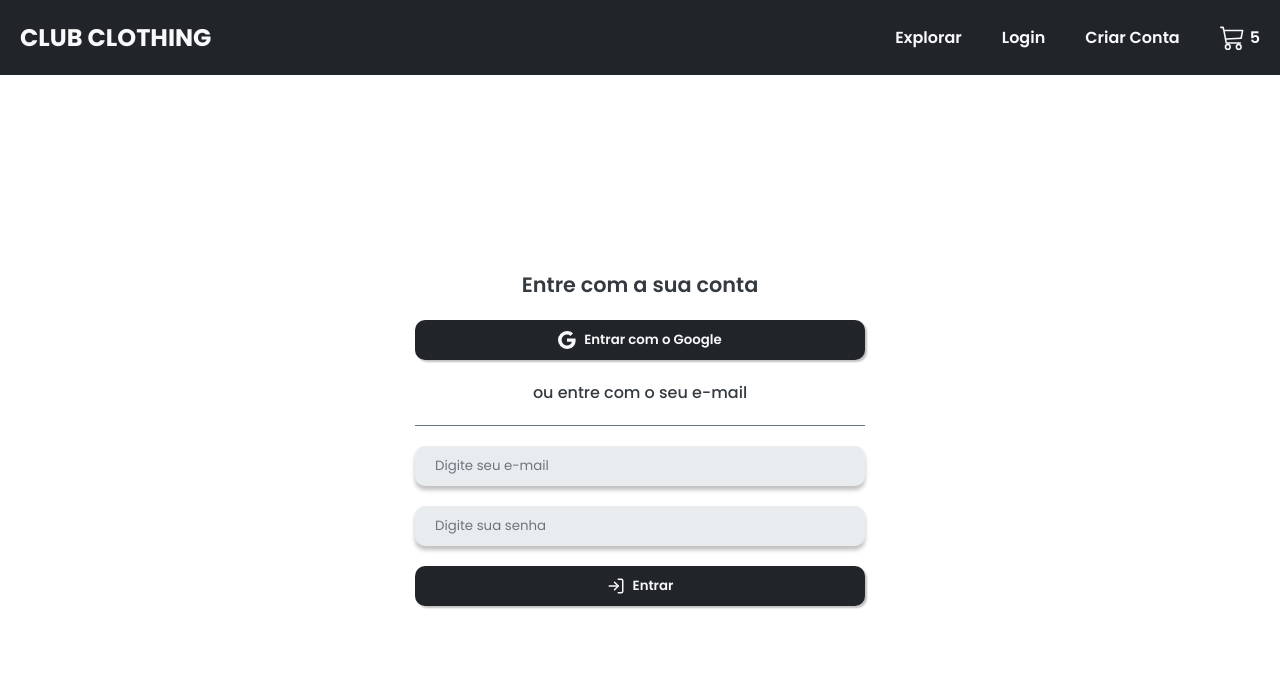
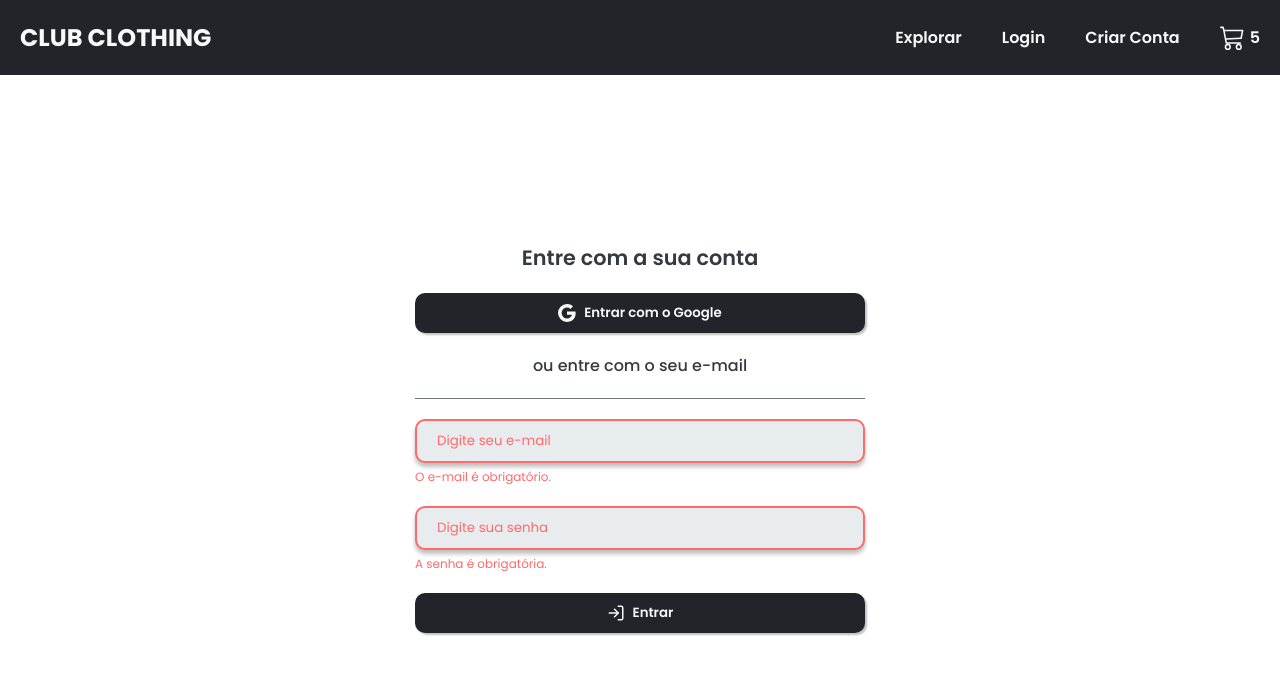
Before and after one commit to Viniciusrbr/Club-Clothing-Ecommerce, a React (Vite) app: page /login in a window 1280 px wide. Both pictures are taken after a click on the button "Entrar". Shown: the top 674 px of the page. Built offline with nearby package versions, Linux system fonts and the light colour scheme.

Commit message:
feat: add React Hook Form validation to Login Page and error messages

```diff
--- a/package.json
+++ b/package.json
@@ -11,13 +11,16 @@
   },
   "dependencies": {
     "@types/styled-components": "^5.1.34",
+    "@types/validator": "^13.11.9",
     "axios": "^1.6.7",
     "firebase": "^10.8.0",
     "react": "^18.2.0",
     "react-dom": "^18.2.0",
+    "react-hook-form": "^7.50.1",
     "react-icons": "^5.0.1",
     "react-router-dom": "^6.22.1",
-    "styled-components": "^6.1.8"
+    "styled-components": "^6.1.8",
+    "validator": "^13.11.0"
   },
   "devDependencies": {
     "@types/node": "^20.11.19",
--- a/src/components/custom-input/custom-input.component.tsx
+++ b/src/components/custom-input/custom-input.component.tsx
@@ -1,4 +1,4 @@
-import { FunctionComponent, InputHTMLAttributes } from 'react'
+import React, { FunctionComponent, InputHTMLAttributes } from 'react'
 
 // Styles
 import { CustomInputContainer } from './custom-input.styles'
@@ -7,11 +7,12 @@ interface CustomInputProps extends InputHTMLAttributes<HTMLInputElement> {
     hasError?: boolean
 }
 
-const CustomInput: FunctionComponent<CustomInputProps> = ({
-    hasError,
-    ...rest
-}) => {
-    return <CustomInputContainer hasError={hasError} {...rest} />
-}
+const CustomInput: FunctionComponent<CustomInputProps> = React.forwardRef(
+    (props, ref) => {
+        return <CustomInputContainer {...props} ref={ref as any} />
+    }
+)
+
+CustomInput.displayName = 'CustomInput'
 
 export default CustomInput
--- /dev/null
+++ b/src/components/input-error-message/input-error-message.component.tsx
@@ -0,0 +1,14 @@
+import { FunctionComponent } from 'react'
+
+// Styles
+import { InputErrorMessageContainer } from './input-error-message.styles'
+
+type InputErrorMessageProps = {
+    children: React.ReactNode;
+}
+
+const InputErrorMessage: FunctionComponent<InputErrorMessageProps> = ({ children }) => {
+        return <InputErrorMessageContainer>{children}</InputErrorMessageContainer>
+}
+
+export default InputErrorMessage
--- /dev/null
+++ b/src/components/input-error-message/input-error-message.styles.ts
@@ -0,0 +1,9 @@
+import styled from 'styled-components'
+import Colors from '../../theme/theme.colors'
+
+export const InputErrorMessageContainer = styled.p`
+  width: 100%;
+  color: ${Colors.error};
+  font-size: 0.75rem;
+  margin-top: 5px;
+`
--- a/src/pages/login/login.page.tsx
+++ b/src/pages/login/login.page.tsx
@@ -1,9 +1,12 @@
-
+/* eslint-disable @typescript-eslint/no-explicit-any */
+import { useForm } from 'react-hook-form'
 import { BsGoogle } from 'react-icons/bs'
 import { FiLogIn } from 'react-icons/fi'
+import validator from 'validator'
 
 import CustomButton from '../../components/custom-button/custom-button.component'
 import CustomInput from '../../components/custom-input/custom-input.component'
+import InputErrorMessage from '../../components/input-error-message/input-error-message.component'
 import Header from '../../components/header/header.component'
 
 import {
@@ -15,6 +18,16 @@ import {
 } from './login.styles'
 
 const LoginPage = () => {
+    const {
+        register,
+        handleSubmit,
+        formState: { errors }
+    } = useForm()
+
+    const handleSubmitPress = (data: any) => {
+        console.log({ data })
+    }
+
     return (
         <>
             <Header />
@@ -28,13 +41,43 @@ const LoginPage = () => {
                     <LoginSubtitle>ou entre com o seu e-mail</LoginSubtitle>
 
                     <LoginInputContainer>
-                        <CustomInput placeholder="Digite seu e-mail" />
+                        <CustomInput
+                            hasError={!!errors?.email}
+                            placeholder="Digite seu e-mail"
+                            {...register('email', {
+                                required: true, validate: (value) => {
+                                    return validator.isEmail(value)
+                                }
+                            })}
+                        />
+
+                        {errors?.email?.type === 'required' && (
+                            <InputErrorMessage>O e-mail é obrigatório.</InputErrorMessage>
+                        )}
+
+                        {errors?.email?.type === 'validate' && (
+                            <InputErrorMessage>
+                                Por favor, insira um e-mail válido.
+                            </InputErrorMessage>
+                        )}
                     </LoginInputContainer>
                     <LoginInputContainer>
-                        <CustomInput placeholder="Digite sua senha" />
+                        <CustomInput
+                            hasError={!!errors?.password}
+                            placeholder="Digite sua senha"
+                            {...register('password', { required: true })}
+                        />
+
+                        {errors?.password?.type === 'required' && (
+                            <InputErrorMessage>A senha é obrigatória.</InputErrorMessage>
+                        )}
                     </LoginInputContainer>
 
-                    <CustomButton startIcon={<FiLogIn size={18} />} >Entrar</CustomButton>
+                    <CustomButton
+                        startIcon={<FiLogIn size={18} />}
+                        onClick={() => handleSubmit(handleSubmitPress)()}>
+                        Entrar
+                    </CustomButton>
                 </LoginContent>
             </LoginContainer>
         </>
```
Also changed, not shown: 1 other file (tests, documents, lock files or other folders).
